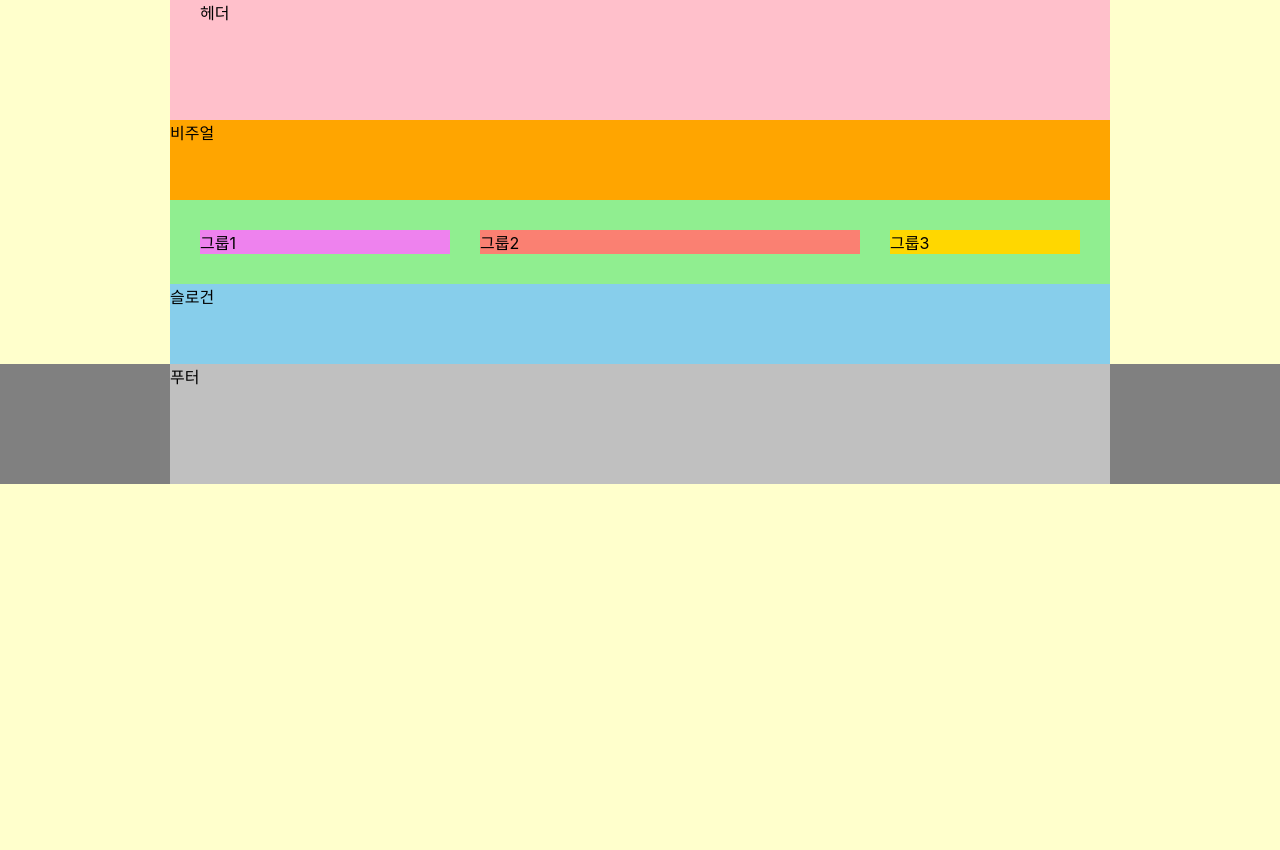
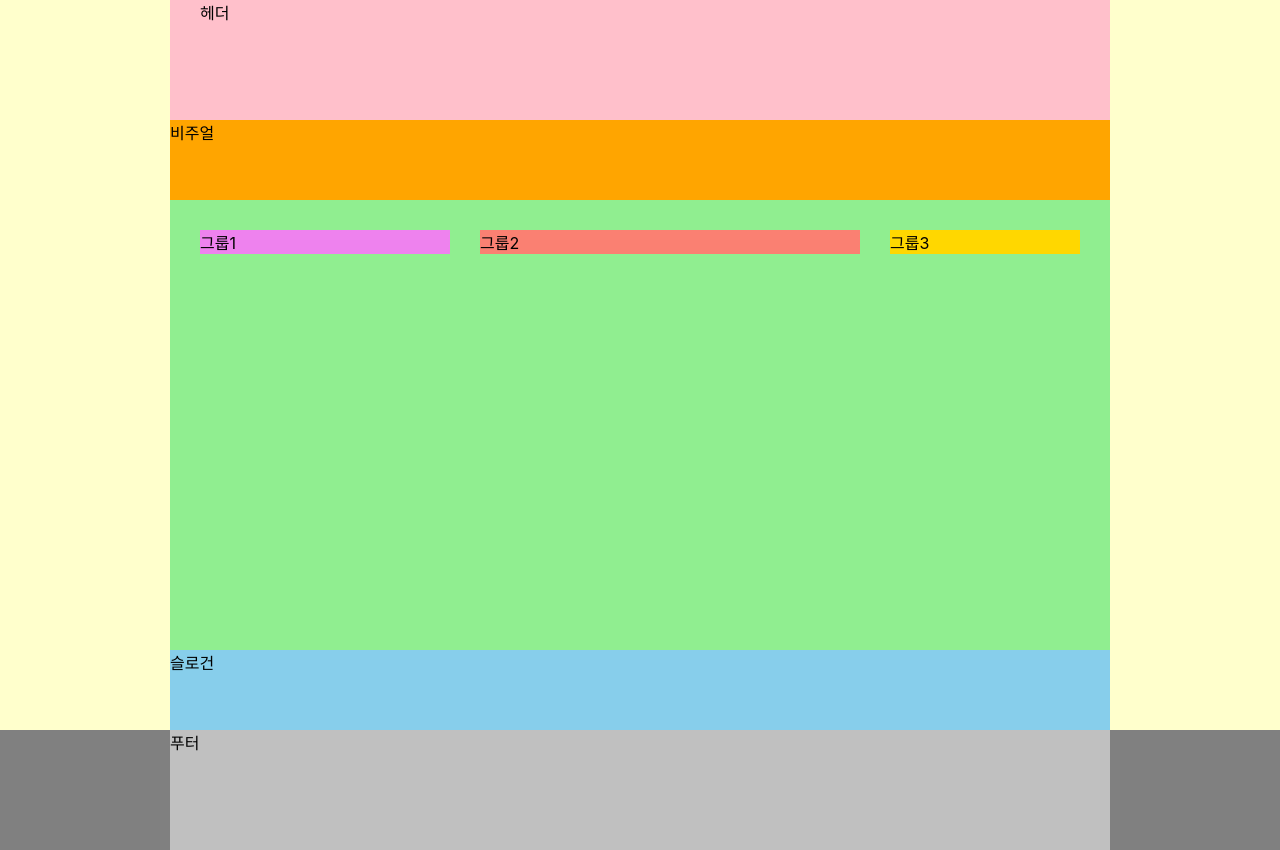
Before and after one commit to SeoMiYoung/HTML5, a website: page index.html in a window 1280 px wide. Before the commit the page ends 800 px from the top, so only its background shows below. Drawn offline with Linux system fonts and the light colour scheme; a web font is replaced by a local one.

Commit message:
flex를 이용한 메인 레이아웃 완성2

```diff
--- a/styles/style.css
+++ b/styles/style.css
@@ -41,6 +41,7 @@ body {
   justify-content: space-between;
   align-items: flex-start;
   padding: 30px 30px;
+  min-height: 450px;
 }
 
 .group1 {
```
Also changed, not shown: index.html (+1 -0 lines).
